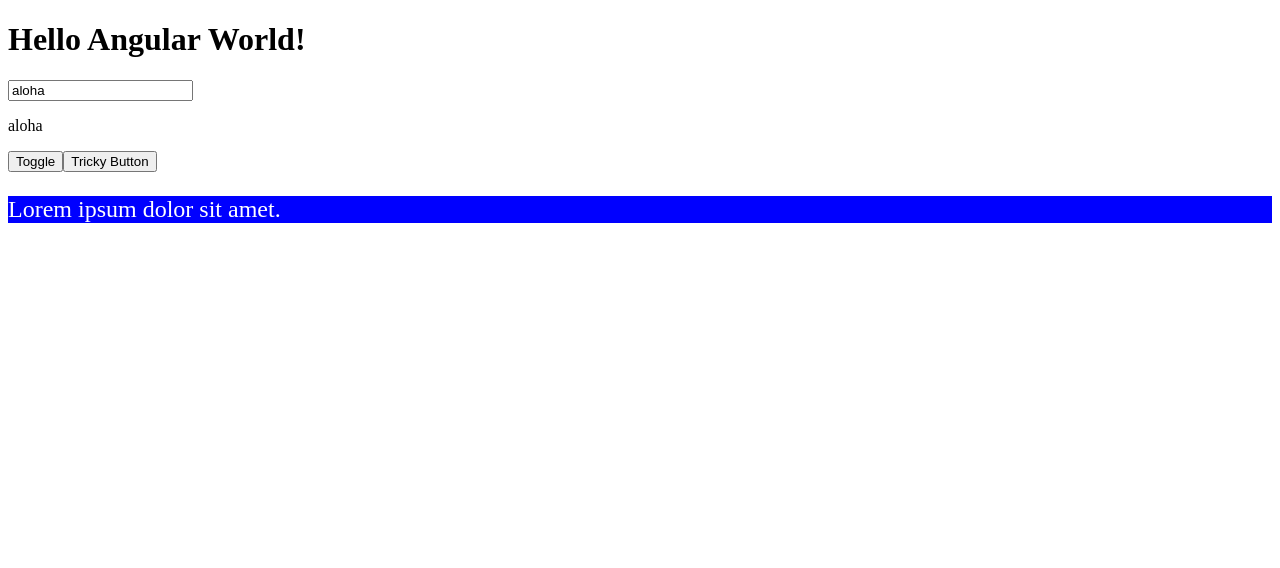
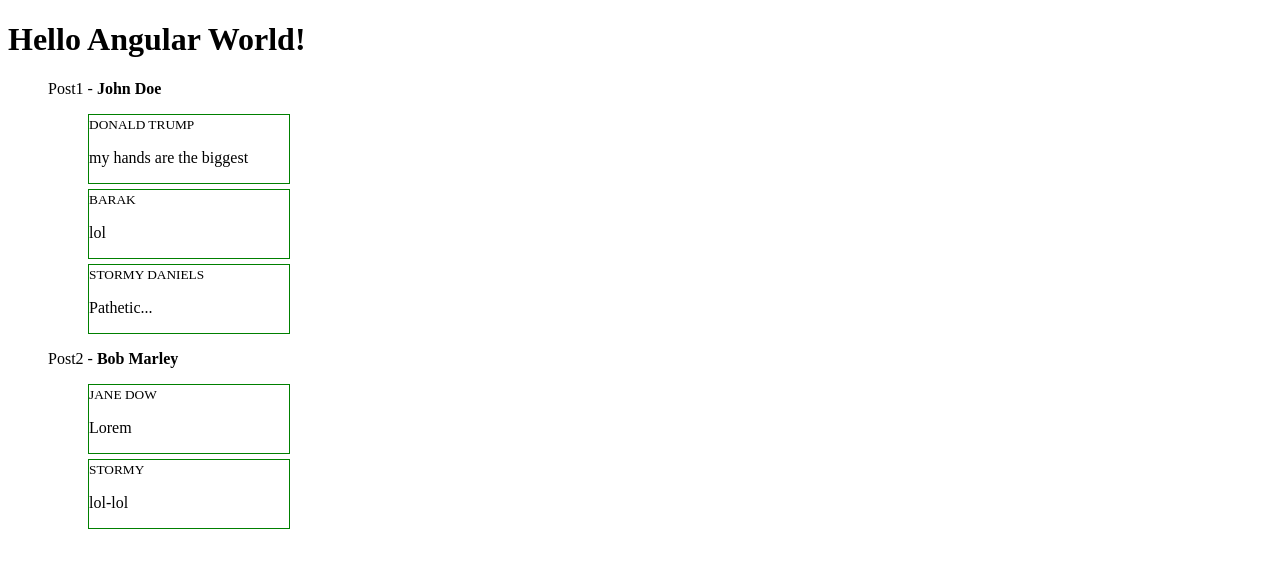
Before and after one commit to gegorov/angular-basics, an Angular app: page / in a window 1280 px wide. Shown: the top 568 px of the page. Built offline with nearby package versions, Linux system fonts and the light colour scheme.

Commit message:
section2 ngFor

```diff
--- a/src/app/app.component.html
+++ b/src/app/app.component.html
@@ -1,13 +1,36 @@
 <h1>Hello Angular World!</h1>
 
-<input type="text" [(ngModel)]="title" />
+<!-- <ul>
+    <li *ngFor="let item of someStrangeArray; let i = index">
+        {{ i + 1 }}
+        <strong>
+            {{ item }}
+        </strong>
+    </li>
+</ul> -->
 
-<p>{{ title }}</p>
-<button (click)="toggle = !toggle">Toggle</button>
-<button (click)="toggle = 42">Tricky Button</button>
-
-<div [ngSwitch]="toggle">
-    <p *ngSwitchCase="true" class="red">Lorem, ipsum.</p>
-    <p *ngSwitchCase="false" class="blue">Lorem ipsum dolor sit amet.</p>
-    <p *ngSwitchDefault>Default</p>
-</div>
+<ul style="list-style: none">
+    <li *ngFor="let post of someStrangeObjectsArray">
+        <p>
+            {{ post.title }} - <b>{{ post.author }}</b>
+        </p>
+        <ul style="list-style: none">
+            <li *ngFor="let comment of post.comments">
+                <div
+                    [ngStyle]="{
+                        border: '1px solid green',
+                        width: '200px',
+                        marginBottom: '5px'
+                    }"
+                >
+                    <small>
+                        {{ comment.name.toUpperCase() }}
+                    </small>
+                    <p>
+                        {{ comment.text }}
+                    </p>
+                </div>
+            </li>
+        </ul>
+    </li>
+</ul>
--- a/src/app/app.component.ts
+++ b/src/app/app.component.ts
@@ -6,10 +6,24 @@
     styleUrls: ['./app.component.scss'],
 })
 export class AppComponent {
-    title = 'aloha';
-    toggle: any = false;
-
-    onInput(event: any) {
-        this.title = event.target.value;
-    }
+    someStrangeArray = [1, 1, 2, 3, 5, 8, 13, 21];
+    someStrangeObjectsArray = [
+        {
+            title: 'Post1',
+            author: 'John Doe',
+            comments: [
+                { name: 'Donald Trump', text: 'my hands are the biggest' },
+                { name: 'Barak', text: 'lol' },
+                { name: 'Stormy Daniels', text: 'Pathetic...' },
+            ],
+        },
+        {
+            title: 'Post2',
+            author: 'Bob Marley',
+            comments: [
+                { name: 'Jane Dow', text: 'Lorem' },
+                { name: 'Stormy', text: 'lol-lol' },
+            ],
+        },
+    ];
 }
```
